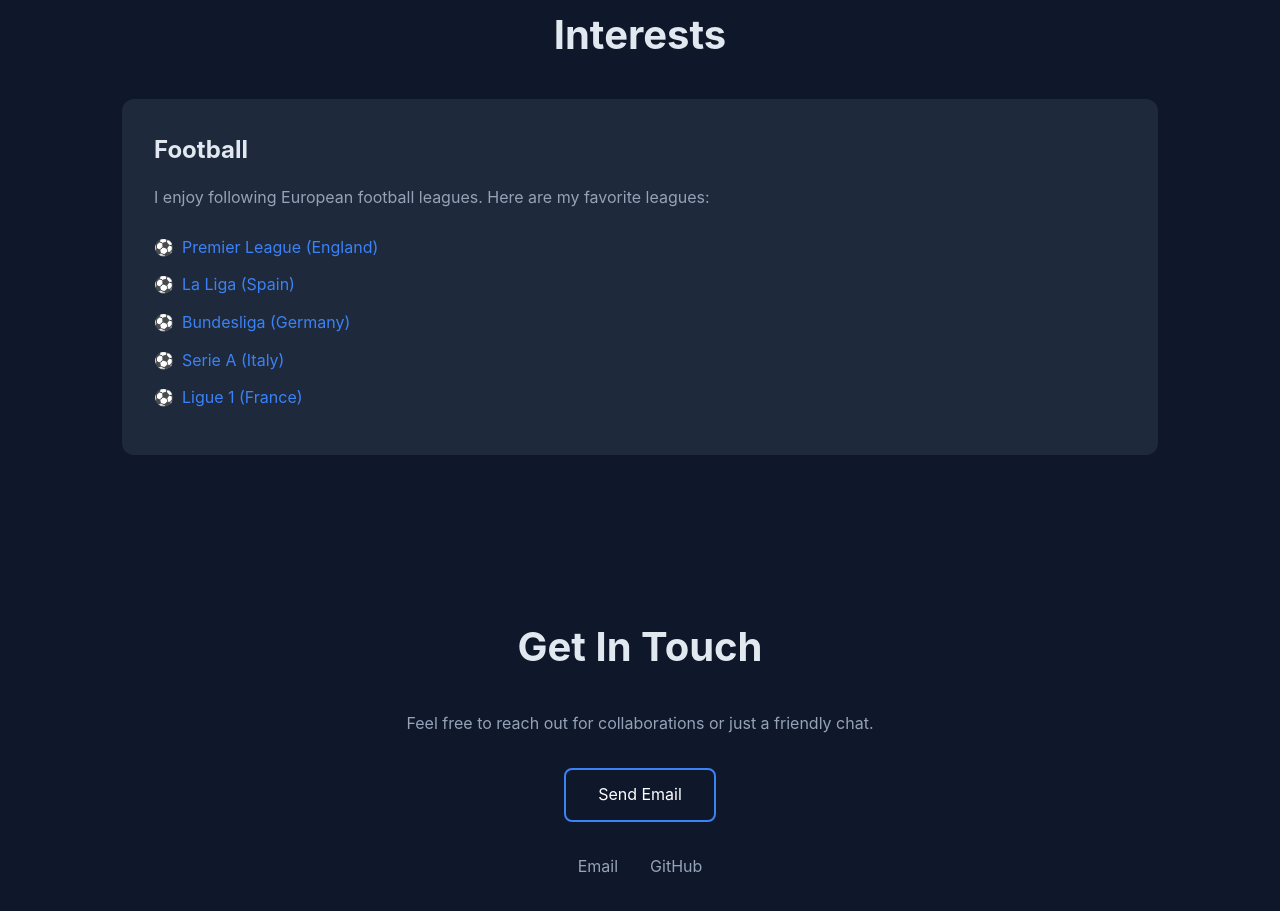
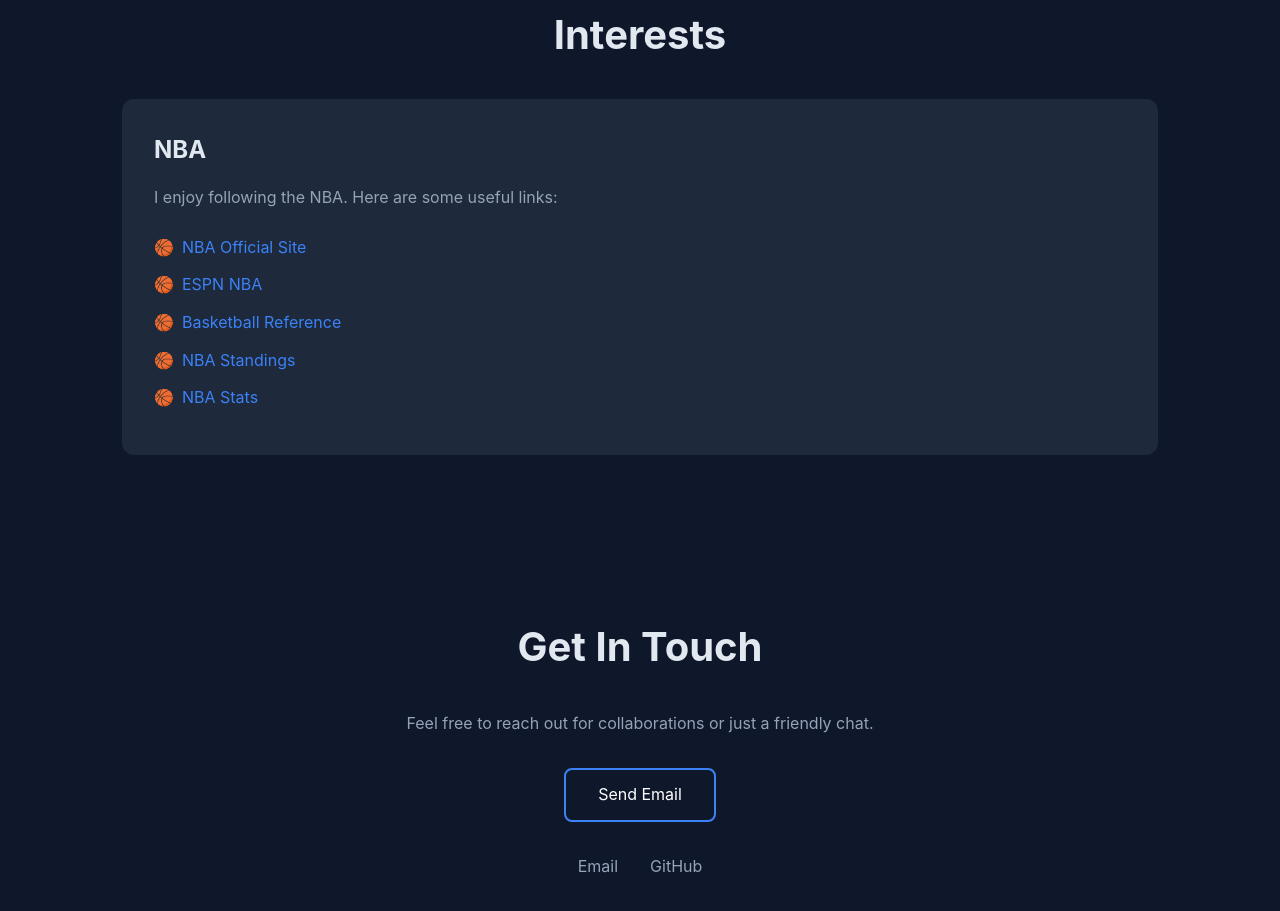
Before and after one commit to maxymy98/muyuan-yang-portfolio, a plain HTML site: page index.html in a window 1280 px wide. Shown: the part 1256-2167 px from the top of the page. Drawn offline with Linux system fonts and the light colour scheme.

Commit message:
Change to NBA interests

```diff
--- a/index.html
+++ b/index.html
@@ -45,14 +45,14 @@
                 <h2>Interests</h2>
                 <div class="interest-grid">
                     <div class="interest-card">
-                        <h3>Football</h3>
-                        <p>I enjoy following European football leagues. Here are my favorite leagues:</p>
+                        <h3>NBA</h3>
+                        <p>I enjoy following the NBA. Here are some useful links:</p>
                         <ul class="league-links">
-                            <li><a href="https://www.premierleague.com/" target="_blank">Premier League (England)</a></li>
-                            <li><a href="https://www.laliga.com/" target="_blank">La Liga (Spain)</a></li>
-                            <li><a href="https://www.bundesliga.com/" target="_blank">Bundesliga (Germany)</a></li>
-                            <li><a href="https://www.legaseriea.it/" target="_blank">Serie A (Italy)</a></li>
-                            <li><a href="https://www.ligue1.com/" target="_blank">Ligue 1 (France)</a></li>
+                            <li><a href="https://www.nba.com/" target="_blank">NBA Official Site</a></li>
+                            <li><a href="https://www.espn.com/nba/" target="_blank">ESPN NBA</a></li>
+                            <li><a href="https://www.basketball-reference.com/" target="_blank">Basketball Reference</a></li>
+                            <li><a href="https://www.nba.com/standings" target="_blank">NBA Standings</a></li>
+                            <li><a href="https://www.nba.com/stats" target="_blank">NBA Stats</a></li>
                         </ul>
                     </div>
                 </div>
--- a/style.css
+++ b/style.css
@@ -197,7 +197,7 @@ section h2 {
 }
 
 .league-links a::before {
-    content: "⚽";
+    content: "🏀";
     margin-right: 0.5rem;
 }
 
```
